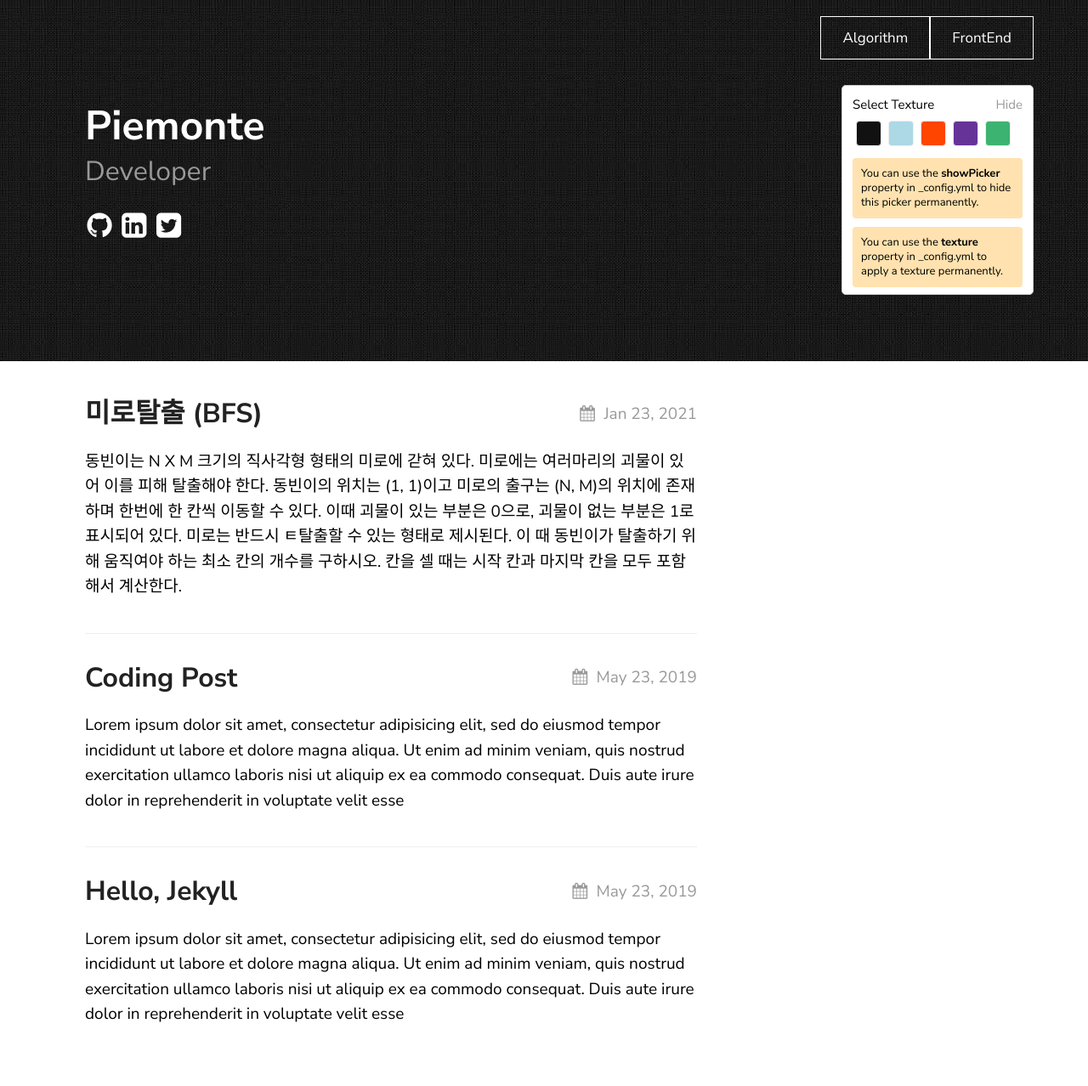
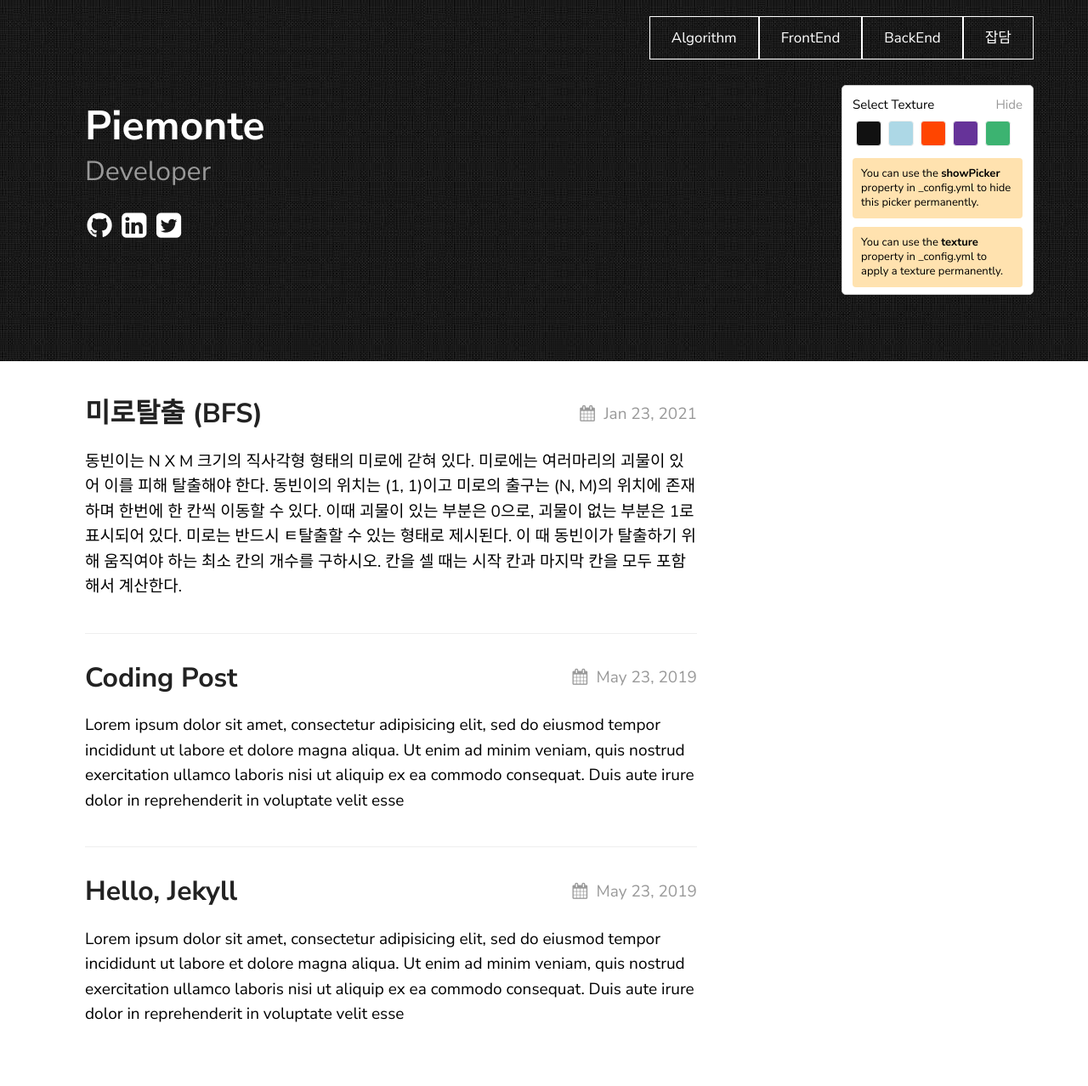
Before and after one commit to piemonte93/piemonte93.github.io, a Jekyll site: the page built from index.md, in a window 1280 px wide. Shown: the whole page at 85% size. Built offline with Jekyll 4.4.1, drawn with Linux system fonts in a browser that asks for light colours.

Commit message:
Update _config.yml

```diff
--- a/_config.yml
+++ b/_config.yml
@@ -22,9 +22,13 @@ texture:
   showPicker: true
   navigation:
     - title: Algorithm
-      url: "/posts/algorithm"
+      url: "/algorithm"
     - title: FrontEnd
-      url: "/posts/front-end"
+      url: "/front-end"
+    - title: BackEnd
+      url: "/back-end"
+    - title: 잡담
+      url: "/talk"
 
   # generate social links in footer
   social_links:
```
